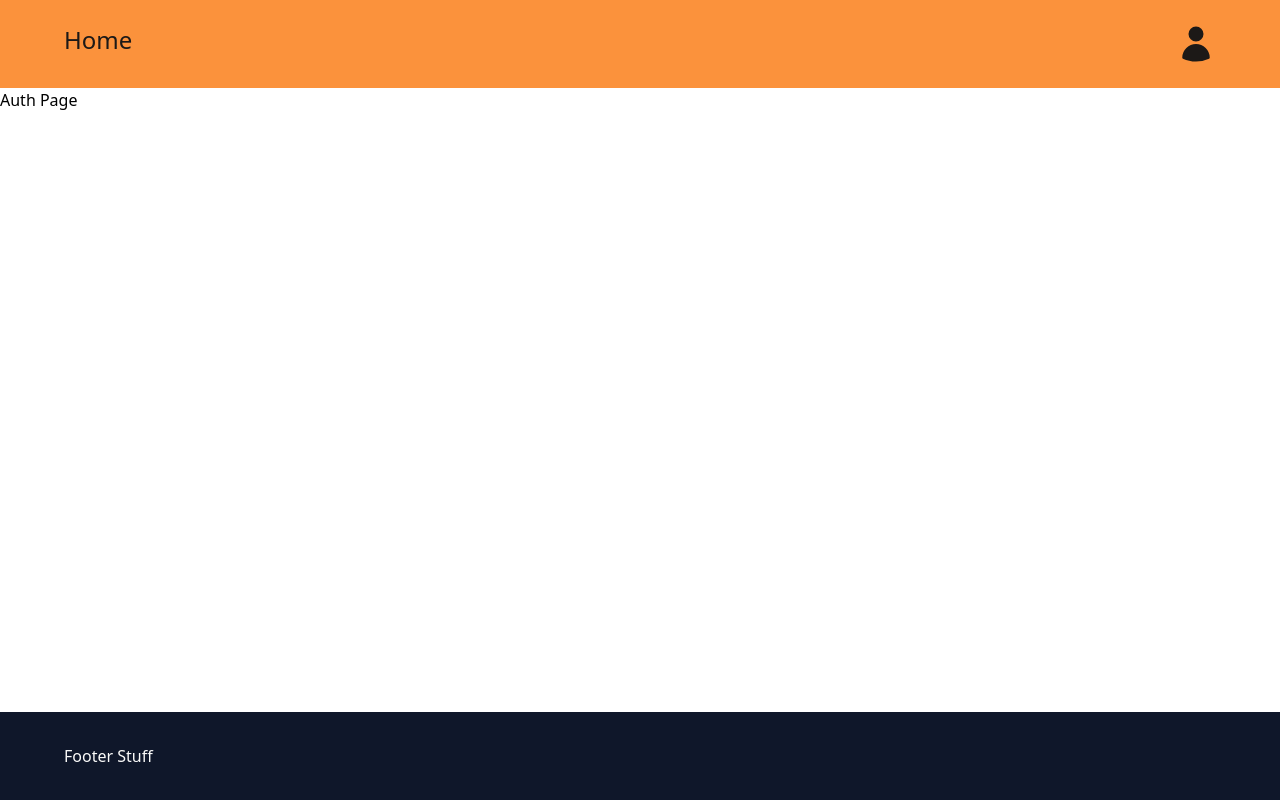
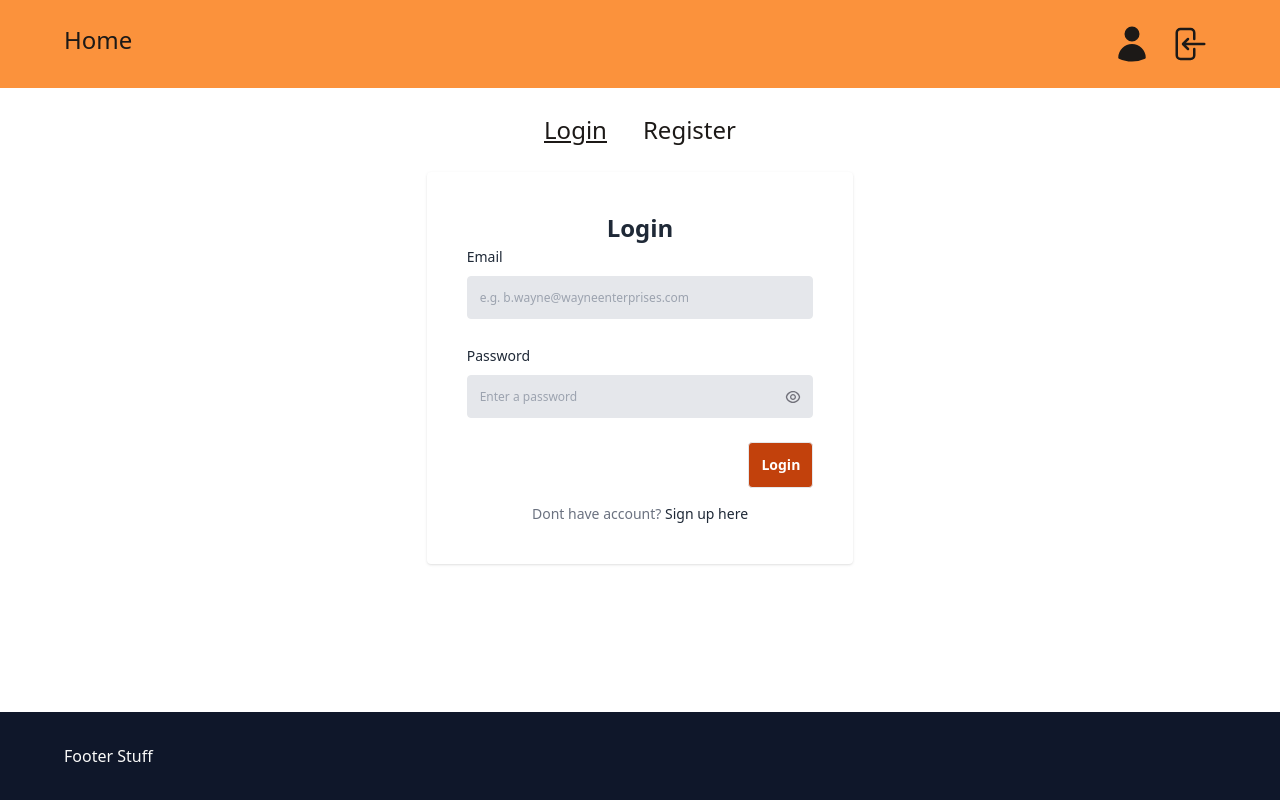
Before and after one commit to dmoczisko/bakLog, a Vue app: page /auth in a window 1280 px wide. Built offline with nearby package versions, Linux system fonts and the light colour scheme.

Commit message:
initial authentication setup

```diff
--- a/src/components/HeaderComponent.vue
+++ b/src/components/HeaderComponent.vue
@@ -2,8 +2,11 @@
   <header class="bg-orange-400 text-stone-900 text-2xl font-medium px-16 py-6">
     <nav class="flex align-center">
       <RouterLink to="/">Home</RouterLink>
-      <RouterLink class="ml-auto" to="#">
-        <UserIcon class="h-10 w-10" />
+      <RouterLink to="#" class="ml-auto">
+        <UserIcon class="h-10 w-10 mx-2" />
+      </RouterLink>
+      <RouterLink to="#">
+        <ArrowLeftOnRectangleIcon class="h-10 w-10 mx-2" />
       </RouterLink>
     </nav>
   </header>
@@ -11,4 +14,5 @@
 
 <script setup lang="ts">
 import { UserIcon } from '@heroicons/vue/24/solid';
+import { ArrowLeftOnRectangleIcon } from '@heroicons/vue/24/solid';
 </script>
--- a/src/firebase/index.js
+++ b/src/firebase/index.js
@@ -7,6 +7,8 @@ import {
   getDocs,
   where
 } from 'firebase/firestore';
+
+import { getAuth } from 'firebase/auth';
 
 // import { getAnalytics } from 'firebase/analytics';
 // TODO: Add SDKs for Firebase products that you want to use
@@ -24,9 +26,10 @@ const firebaseConfig = {
   measurementId: 'G-JW7NYW04QM'
 };
 
-// Initialize Firebase
+// Initialize Firebase and relevant SDKs
 const app = initializeApp(firebaseConfig);
 const db = getFirestore(app);
+const auth = getAuth(app);
 // const analytics = getAnalytics(app);
 
-export { db, query, collection, getDocs, where };
+export { db, auth, query, collection, getDocs, where };
--- /dev/null
+++ b/src/stores/auth.ts
@@ -0,0 +1,3 @@
+import { defineStore } from 'pinia';
+
+import { db } from '@/firebase';
--- a/src/stores/counter.ts
+++ /dev/null
@@ -1,12 +0,0 @@
-import { ref, computed } from 'vue';
-import { defineStore } from 'pinia';
-
-export const useCounterStore = defineStore('counter', () => {
-  const count = ref(0);
-  const doubleCount = computed(() => count.value * 2);
-  function increment() {
-    count.value++;
-  }
-
-  return { count, doubleCount, increment };
-});
--- a/src/views/ViewAuth.vue
+++ b/src/views/ViewAuth.vue
@@ -1,3 +1,133 @@
 <template>
-  <div class="auth">Auth Page</div>
+  <div class="my-5 text-center content-center text-3xl">
+    <button
+      :class="{ 'is-active underline': !register }"
+      class="text-stone-900 text-2xl font-medium p-1.5 mx-3 rounded"
+    >
+      <a @click.prevent="register = false">Login</a>
+    </button>
+    <button
+      :class="{ 'is-active underline': register }"
+      class="text-stone-900 text-2xl font-medium p-1.5 mx-3 rounded"
+    >
+      <a @click.prevent="register = true">Register</a>
+    </button>
+  </div>
+
+  <div class="flex flex-col items-center justify-center">
+    <div class="bg-white shadow rounded lg:w-1/3 md:w-1/2 w-full p-10">
+      <p
+        tabindex="0"
+        class="focus:outline-none text-2xl font-extrabold text-center text-gray-800"
+      >
+        {{ formTitle }}
+      </p>
+
+      <form @submit.prevent="onSubmit">
+        <div>
+          <label
+            id="email"
+            class="text-sm font-medium leading-none text-gray-800"
+          >
+            Email
+          </label>
+          <input
+            v-model="credentials.email"
+            aria-labelledby="email"
+            type="email"
+            placeholder="e.g. b.wayne@wayneenterprises.com"
+            class="bg-gray-200 border rounded text-xs font-medium leading-none text-gray-800 py-3 w-full pl-3 mt-2"
+          />
+        </div>
+        <div class="mt-6 w-full">
+          <label
+            for="pass"
+            class="text-sm font-medium leading-none text-gray-800"
+          >
+            Password
+          </label>
+          <div class="relative flex items-center justify-center">
+            <input
+              v-model="credentials.password"
+              id="pass"
+              type="password"
+              placeholder="Enter a password"
+              class="bg-gray-200 border rounded text-xs font-medium leading-none text-gray-800 py-3 w-full pl-3 mt-2"
+            />
+            <div class="absolute right-0 mt-2 mr-3 cursor-pointer">
+              <svg
+                width="16"
+                height="16"
+                viewBox="0 0 16 16"
+                fill="none"
+                xmlns="http://www.w3.org/2000/svg"
+              >
+                <path
+                  d="M7.99978 2C11.5944 2 14.5851 4.58667 15.2124 8C14.5858 11.4133 11.5944 14 7.99978 14C4.40511 14 1.41444 11.4133 0.787109 8C1.41378 4.58667 4.40511 2 7.99978 2ZM7.99978 12.6667C9.35942 12.6664 10.6787 12.2045 11.7417 11.3568C12.8047 10.509 13.5484 9.32552 13.8511 8C13.5473 6.67554 12.8031 5.49334 11.7402 4.64668C10.6773 3.80003 9.35864 3.33902 7.99978 3.33902C6.64091 3.33902 5.32224 3.80003 4.25936 4.64668C3.19648 5.49334 2.45229 6.67554 2.14844 8C2.45117 9.32552 3.19489 10.509 4.25787 11.3568C5.32085 12.2045 6.64013 12.6664 7.99978 12.6667ZM7.99978 11C7.20413 11 6.44106 10.6839 5.87846 10.1213C5.31585 9.55871 4.99978 8.79565 4.99978 8C4.99978 7.20435 5.31585 6.44129 5.87846 5.87868C6.44106 5.31607 7.20413 5 7.99978 5C8.79543 5 9.55849 5.31607 10.1211 5.87868C10.6837 6.44129 10.9998 7.20435 10.9998 8C10.9998 8.79565 10.6837 9.55871 10.1211 10.1213C9.55849 10.6839 8.79543 11 7.99978 11ZM7.99978 9.66667C8.4418 9.66667 8.86573 9.49107 9.17829 9.17851C9.49085 8.86595 9.66644 8.44203 9.66644 8C9.66644 7.55797 9.49085 7.13405 9.17829 6.82149C8.86573 6.50893 8.4418 6.33333 7.99978 6.33333C7.55775 6.33333 7.13383 6.50893 6.82126 6.82149C6.5087 7.13405 6.33311 7.55797 6.33311 8C6.33311 8.44203 6.5087 8.86595 6.82126 9.17851C7.13383 9.49107 7.55775 9.66667 7.99978 9.66667Z"
+                  fill="#71717A"
+                />
+              </svg>
+            </div>
+          </div>
+        </div>
+        <div class="mt-6 flex justify-end">
+          <button
+            role="button"
+            class="focus:ring-2 focus:ring-offset-2 focus:ring-orange-700 text-sm font-semibold text-white focus:outline-none bg-orange-700 border rounded hover:bg-orange-600 p-3"
+          >
+            {{ formTitle }}
+          </button>
+        </div>
+      </form>
+
+      <p
+        tabindex="0"
+        class="focus:outline-none text-sm mt-4 font-medium text-center text-gray-500"
+      >
+        Dont have account?
+        <a
+          href="javascript:void(0)"
+          class="hover:text-gray-500 focus:text-gray-500 focus:outline-none focus:underline hover:underline text-sm font-medium leading-none text-gray-800 cursor-pointer"
+        >
+          Sign up here</a
+        >
+      </p>
+    </div>
+  </div>
 </template>
+
+<script setup lang="ts">
+import { ref, computed, reactive } from 'vue';
+
+const register = ref(false);
+const formTitle = computed(() => {
+  return register.value ? 'Register' : 'Login';
+});
+
+/*
+creds
+*/
+
+const credentials = reactive({
+  email: '',
+  password: ''
+});
+
+/*
+submit
+*/
+
+const onSubmit = () => {
+  if (!credentials.email || !credentials.password) {
+    alert('Please enter an email and password');
+  } else {
+    if (register.value) {
+      console.log('register user with creds', credentials);
+    } else {
+      console.log('login user', credentials);
+    }
+  }
+};
+</script>
+
+<style></style>
```
